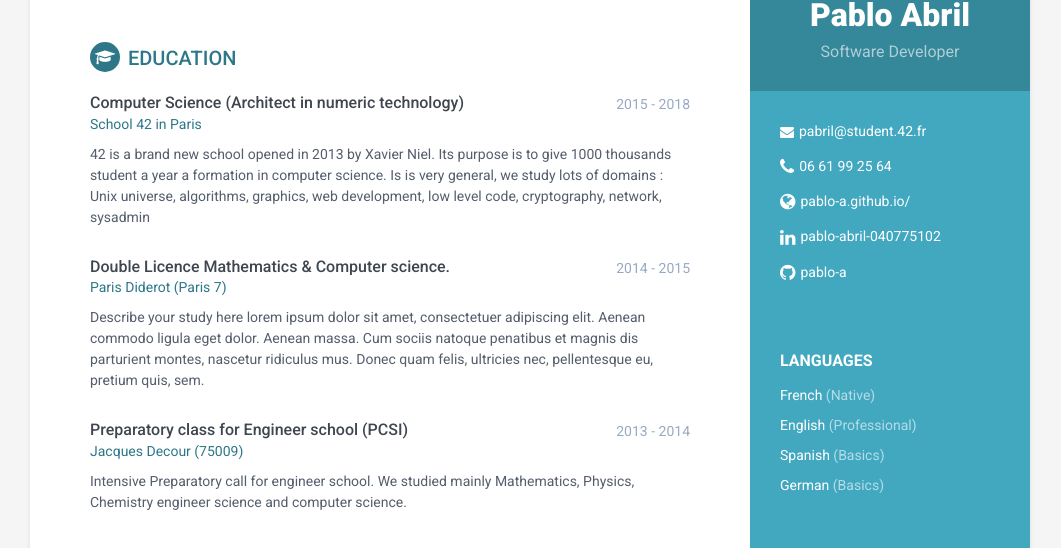
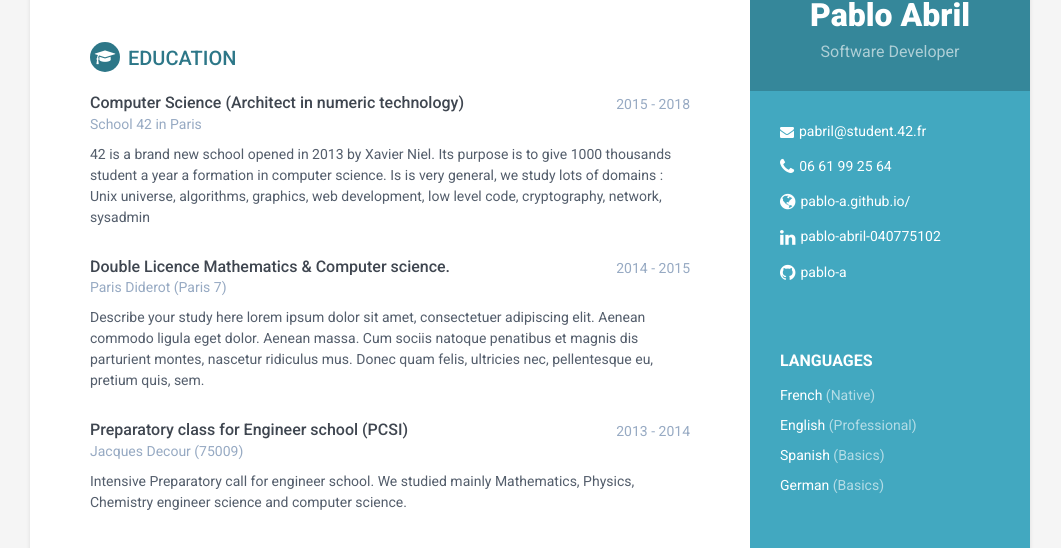
Before and after one commit to pablo-a/my_CV, a Jekyll site: the page built from index.html, in a window 1280 px wide. Shown: the part 177-725 px from the top of the page, without its empty margins (110-1171 px from the left). Built offline with Jekyll 4.4.1, drawn with Linux system fonts in a browser that asks for light colours.

Commit message:
update as it was before

```diff
--- a/_includes/education.html
+++ b/_includes/education.html
@@ -12,7 +12,8 @@
                 <div class="time">{{ education.time }}</div>
               </div><!--//upper-row-->
 
-              <div class="university"><a href={{ education.link }} target="_blank">{{ education.university }}</a></div>
+              <!-- <div class="university"><a href={{ education.link }} target="_blank">{{ education.university }}</a></div> -->
+              <div class="university">{{ education.university }}</div>
             </div><!--//meta-->
 
             {% if education.details %}
```
